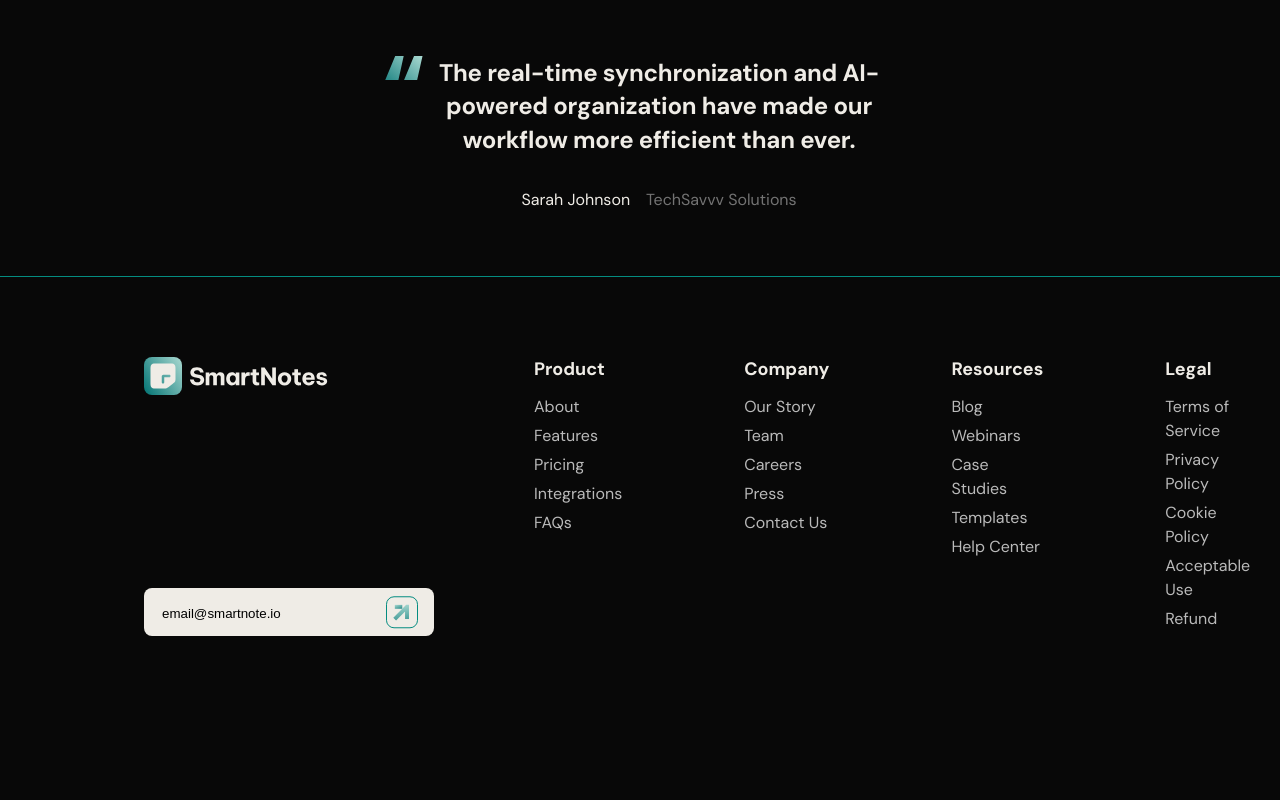
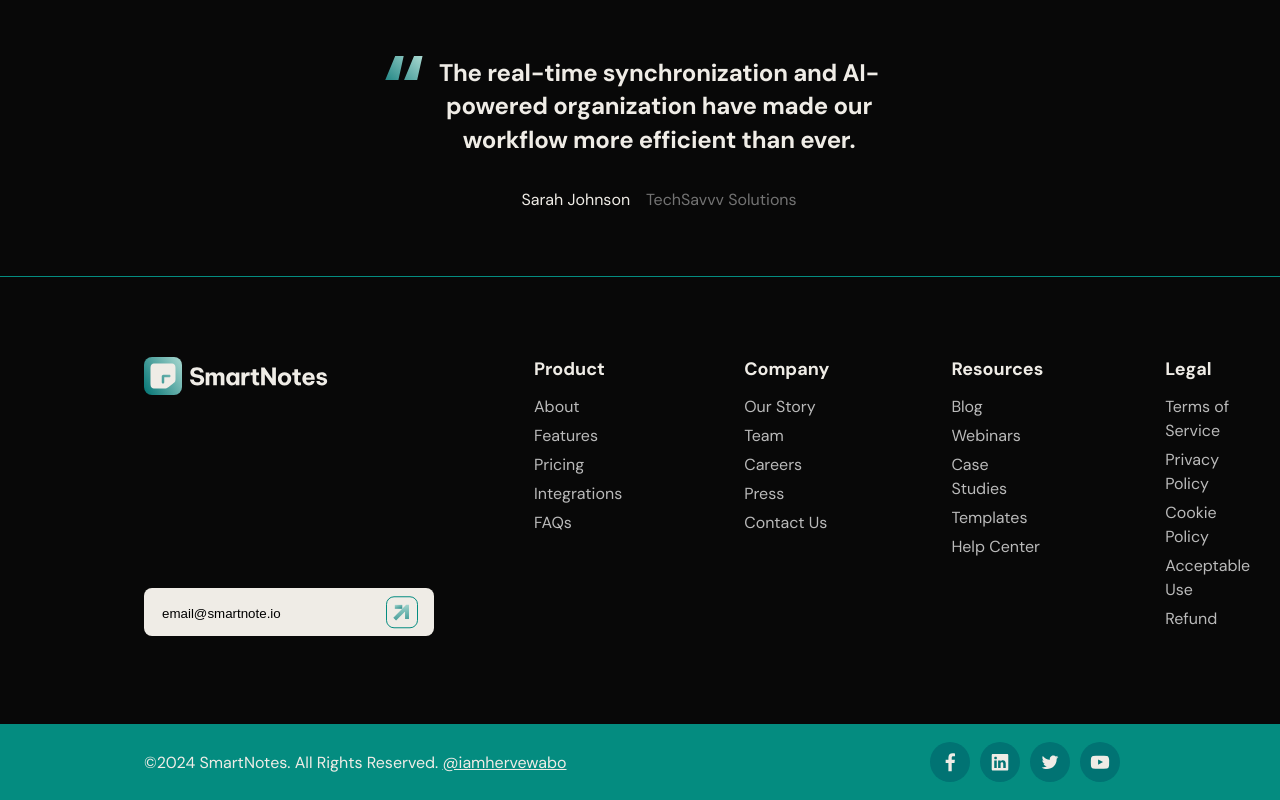
Before and after one commit to aaaaaaaalesha/smart-notes-landing, a website: page src/index.html in a window 1280 px wide. Shown: the part 4128-4928 px from the top of the page. Before the commit the page ends 4852 px from the top, so only its background shows below. Drawn offline with Linux system fonts and the light colour scheme.

Commit message:
fix: footer `bottom-container` added

```diff
--- a/src/index.html
+++ b/src/index.html
@@ -300,6 +300,12 @@
     </div>
 </section>
 
+<section class="pricing" id="pricing">
+    <div class="pricing-section__inner">
+
+    </div>
+</section>
+
 <section class="testimonial" id="fourth-testimonial">
     <div class="testimonial-section__inner">
         <div class="quote-logo">
@@ -421,6 +427,28 @@
             <!-- link-subcontainer -->
         </div>
         <!-- info-container -->
+
+        <div class="bottom-container">
+            <div class="copyright">
+                &copy;2024 SmartNotes. All Rights Reserved.
+                <a href="https://twitter.com/iamhervewabo">@iamhervewabo</a>
+            </div>
+            <div class="socials">
+                <div class="social-icon">
+                    <img src="img/socials/facebook.svg" alt="facebook">
+                </div>
+                <div class="social-icon">
+                    <img src="img/socials/linkedin.svg" alt="linkedin">
+                </div>
+                <div class="social-icon">
+                    <img src="img/socials/twitter.svg" alt="twitter">
+                </div>
+                <div class="social-icon">
+                    <img src="img/socials/youtube.svg" alt="youtube">
+                </div>
+            </div>
+            <!-- socials -->
+        </div>
         <!-- bottom-container -->
     </div>
     <!-- footer__inner -->
```
